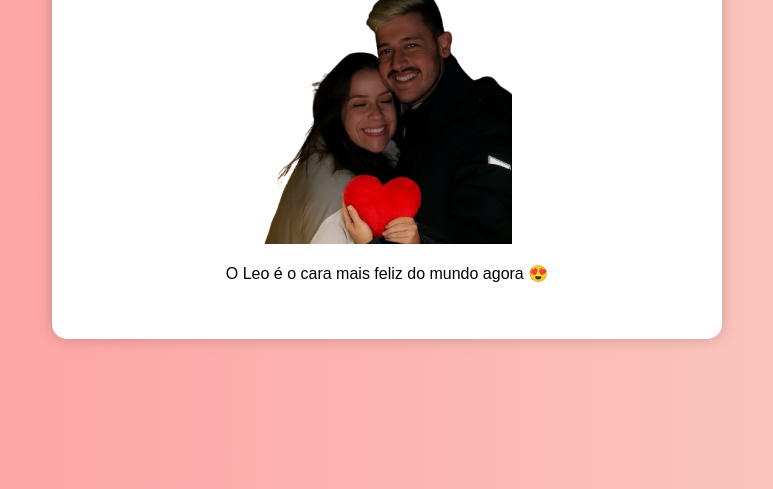
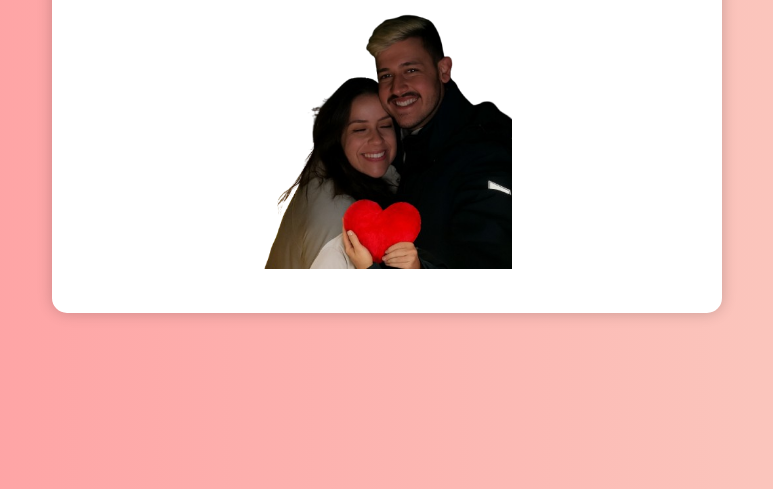
Before and after one commit to RafaelRothmann/leo-site, a plain HTML site: page sim.html in a window 1280 px wide. Shown: the part 311-800 px from the top of the page, without its empty margins (253-1026 px from the left). Drawn offline with Linux system fonts and the light colour scheme.

Commit message:
Removendo paragrafo do sim

```diff
--- a/sim.html
+++ b/sim.html
@@ -11,7 +11,6 @@
   <div class="container">
     <h1>Yay! Agora vocês estão namorando 💕</h1>
     <img src="icons/leo-e-ela.png" alt="Leo sendo leo" width="250"/>
-    <p>O Leo é o cara mais feliz do mundo agora 😍</p>
   </div>
 </body>
 </html>
```
